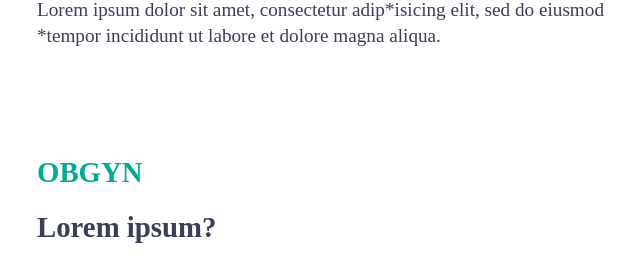
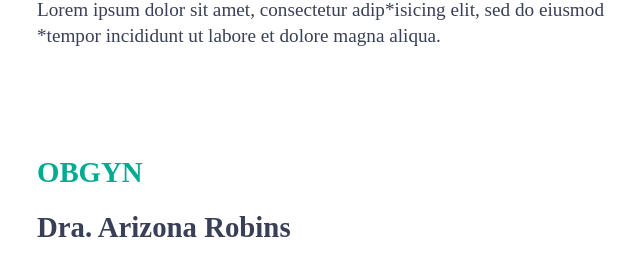
Before and after one commit to YsabellaCalderon/Algoritmos-y-Estructura-de-Datos, a Flask app: page /doctors in a window 1280 px wide. Shown: the part 2273-2538 px from the top of the page, without its empty margins (303-943 px from the left). Run offline with Flask 2, Linux system fonts and the light colour scheme.

Commit message:
Taller Tipo Parcial PyFlask

```diff
--- a/TallerTipoParcial/web/templates/doctortaller.html
+++ b/TallerTipoParcial/web/templates/doctortaller.html
@@ -25,7 +25,7 @@
     </header>
     <section class="content-block">
         <h1>Neurocirugia</h1>
-        <h2>Lorem ipsum?</h2>
+        <h2>Dr. Dereck Sheperd</h2>
         <img src="https://www.chattneuro.com/wp-content/uploads/2018/03/banner.jpg" alt="Neuro" style="height: 300px;">
         <p>Lorem ipsum dolor sit amet, consectetur adip*isicing elit, sed do eiusmod *tempor incididunt ut labore et dolore magna aliqua. Lorem ipsum dolor sit amet, consectetur adip*isicing elit, sed do eiusmod *tempor incididunt ut labore et dolore magna aliqua.</p>
         <p>Lorem ipsum dolor sit amet, consectetur adip*isicing elit, sed do eiusmod *tempor incididunt ut labore et dolore magna aliqua.</p>
@@ -33,7 +33,7 @@
 
     <section class="content-block">
         <h1>Cirugia Cardiotoracica</h1>
-        <h2>Lorem ipsum?</h2>
+        <h2>Dra. Cristina Yang</h2>
         <img src="https://www.theapprenticedoctor.com/wp-content/uploads/2013/12/become-a-cardiothoracic-surgeon.jpg" alt="Cardio" style="height: 300px;">
         <p>Lorem ipsum dolor sit amet, consectetur adip*isicing elit, sed do eiusmod *tempor incididunt ut labore et dolore magna aliqua. Lorem ipsum dolor sit amet, consectetur adip*isicing elit, sed do eiusmod *tempor incididunt ut labore et dolore magna aliqua.</p>
         <p>Lorcontent-blockem ipsum dolor sit amet, consectetur adip*isicing elit, sed do eiusmod *tempor incididunt ut labore et dolore magna aliqua.</p>
@@ -41,7 +41,7 @@
 
     <section class="content-block">
         <h1>Ortopedia</h1>
-        <h2>Lorem ipsum?</h2>
+        <h2>Dr. Aticus Lincon</h2>
         <img src="https://hospitalnews.com/wp-content/uploads/2019/02/RObotics.jpg" alt="Ortho" style="height: 300px;">
         <p>Lorem ipsum dolor sit amet, consectetur adip*isicing elit, sed do eiusmod *tempor incididunt ut labore et dolore magna aliqua. Lorem ipsum dolor sit amet, consectetur adip*isicing elit, sed do eiusmod *tempor incididunt ut labore et dolore magna aliqua.</p>
         <p>Lorem ipsum dolor sit amet, consectetur adip*isicing elit, sed do eiusmod *tempor incididunt ut labore et dolore magna aliqua.</p>
@@ -49,7 +49,7 @@
 
     <section class="content-block">
         <h1>OBGYN</h1>
-        <h2>Lorem ipsum?</h2>
+        <h2>Dra. Arizona Robins</h2>
         <img src="https://jamanetwork.com/imagelibrary/CollectionFeaturedImages/JamaNetwork/44013_obstetrics-and-gynecology.png" alt="OB GYN" style="height: 300px;">
         <p>Lorem ipsum dolor sit amet, consectetur adip*isicing elit, sed do eiusmod *tempor incididunt ut labore et dolore magna aliqua. Lorem ipsum dolor sit amet, consectetur adip*isicing elit, sed do eiusmod *tempor incididunt ut labore et dolore magna aliqua.</p>
         <p>Lorem ipsum dolor sit amet, consectetur adip*isicing elit, sed do eiusmod *tempor incididunt ut labore et dolore magna aliqua.</p>
@@ -57,7 +57,7 @@
 
     <section class="content-block">
         <h1>Trauma Surgery</h1>
-        <h2>Lorem ipsum?</h2>
+        <h2>Dr. Ethan Hunt</h2>
         <img src="https://www.medschool.lsuhsc.edu/surgery/images/traumaor_web.png" alt="Trauma" style="height: 300px;">
         <p>Lorem ipsum dolor sit amet, consectetur adip*isicing elit, sed do eiusmod *tempor incididunt ut labore et dolore magna aliqua. Lorem ipsum dolor sit amet, consectetur adip*isicing elit, sed do eiusmod *tempor incididunt ut labore et dolore magna aliqua.</p>
         <p>Lorem ipsum dolor sit amet, consectetur adip*isicing elit, sed do eiusmod *tempor incididunt ut labore et dolore magna aliqua.</p>
```
